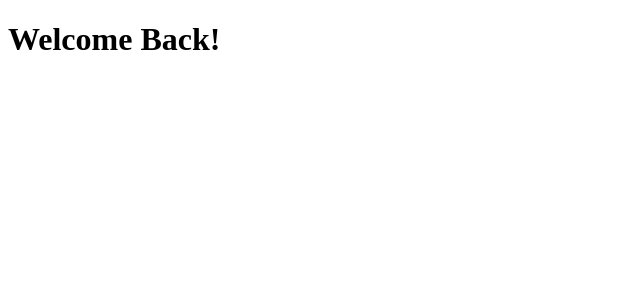
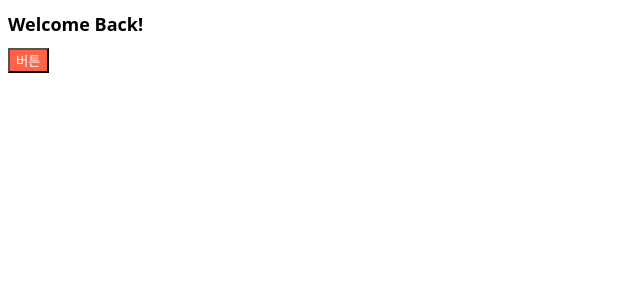
Before and after one commit to newduwns001210/Study_MovieWebService, a React (Create React App) app in the folder react-for-beginners/: page / in a window 1280 px wide. Shown: the top 300 px of the page, without its empty margins (0-640 px from the left). Built offline with nearby package versions, Linux system fonts and the light colour scheme.

Commit message:
propTypes 추가 css 적용방식

```diff
--- /dev/null
+++ b/package.json
@@ -0,0 +1,5 @@
+{
+  "dependencies": {
+    "prop-types": "^15.8.1"
+  }
+}
--- a/react-for-beginners/src/App.js
+++ b/react-for-beginners/src/App.js
@@ -1,7 +1,10 @@
+import Button from "./Button.js";
+import styles from "./App.module.css";
 function App() {
   return (
     <div>
-      <h1>Welcome Back!</h1>
+      <h1 className={styles.title}>Welcome Back!</h1>
+      <Button text="버튼" />
     </div>
   );
 }
--- /dev/null
+++ b/react-for-beginners/src/App.module.css
@@ -0,0 +1,5 @@
+.title {
+  font-family: system-ui, -apple-system, BlinkMacSystemFont, "Segoe UI", Roboto,
+    Oxygen, Ubuntu, Cantarell, "Open Sans", "Helvetica Neue", sans-serif;
+  font-size: 18px;
+}
--- /dev/null
+++ b/react-for-beginners/src/Button.js
@@ -0,0 +1,12 @@
+import PropTypes from "prop-types";
+import styles from "./Button.module.css";
+
+function Button({ text }) {
+  return <button className={styles.btn}>{text}</button>;
+}
+
+Button.propTypes = {
+  text: PropTypes.string.isRequired,
+};
+
+export default Button;
--- /dev/null
+++ b/react-for-beginners/src/Button.module.css
@@ -0,0 +1,4 @@
+.btn {
+  color: white;
+  background-color: tomato;
+}
```
Also changed, not shown: 2 other files (tests, documents, lock files or other folders).
